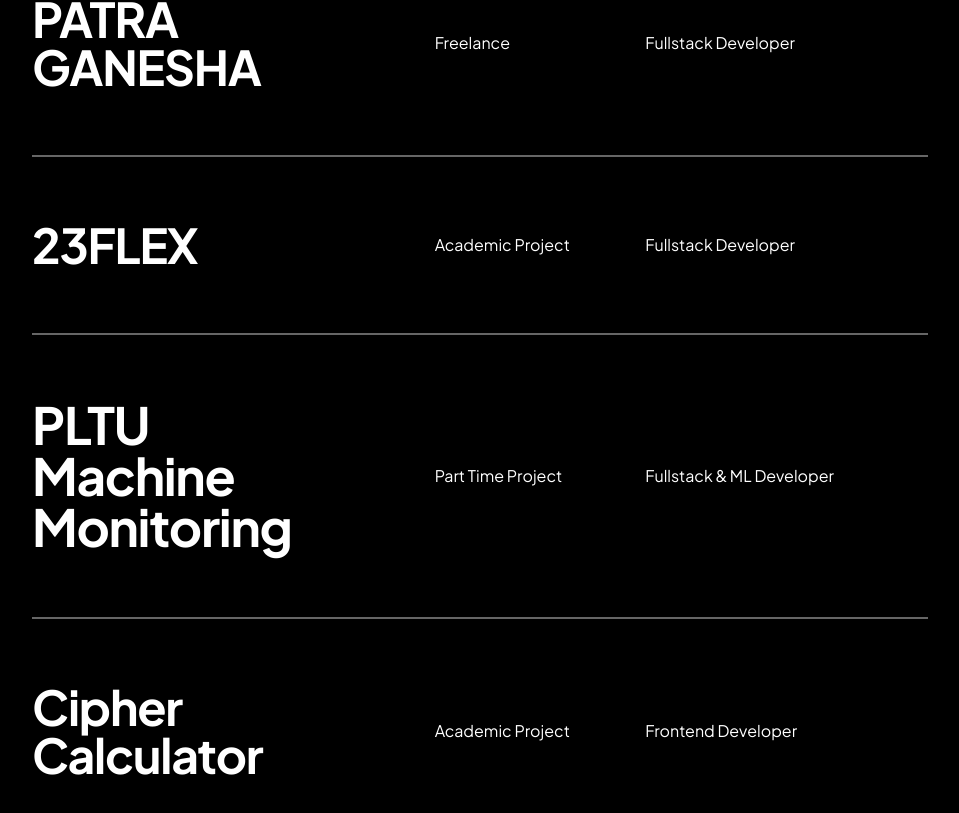
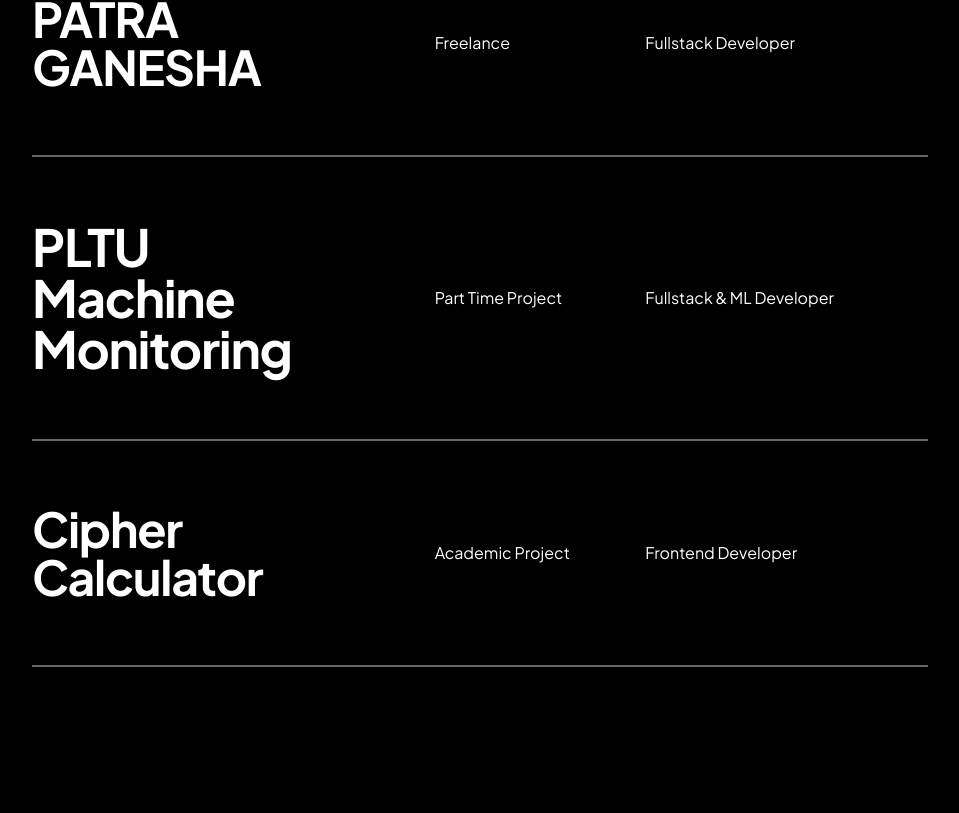
Before and after one commit to labibnaufl/Portofolio, a Next.js app: page /about in a window 1280 px wide. Shown: the part 2689-3502 px from the top of the page, without its empty margins (160-1119 px from the left). Built offline with nearby package versions, Linux system fonts and the light colour scheme; a web font is replaced by a local one.

Commit message:
remove 23FLEX project from portfolio

```diff
--- a/src/app/(main)/about/_components/project-section.tsx
+++ b/src/app/(main)/about/_components/project-section.tsx
@@ -20,13 +20,6 @@ const projects: Projects[] = [
     type: "Freelance",
     thumbnail: "/Images/projects/patra-ganesha.png",
     link: "https://patraganesha.org/",
-  },
-  {
-    name: "23FLEX",
-    role: "Fullstack Developer",
-    type: "Academic Project",
-    thumbnail: "/Images/projects/23flex.png",
-    link: "https://23-flex.vercel.app/",
   },
   {
     name: "PLTU Machine Monitoring",
```
Also changed, not shown: public/Images/projects/23flex.png (deleted).
